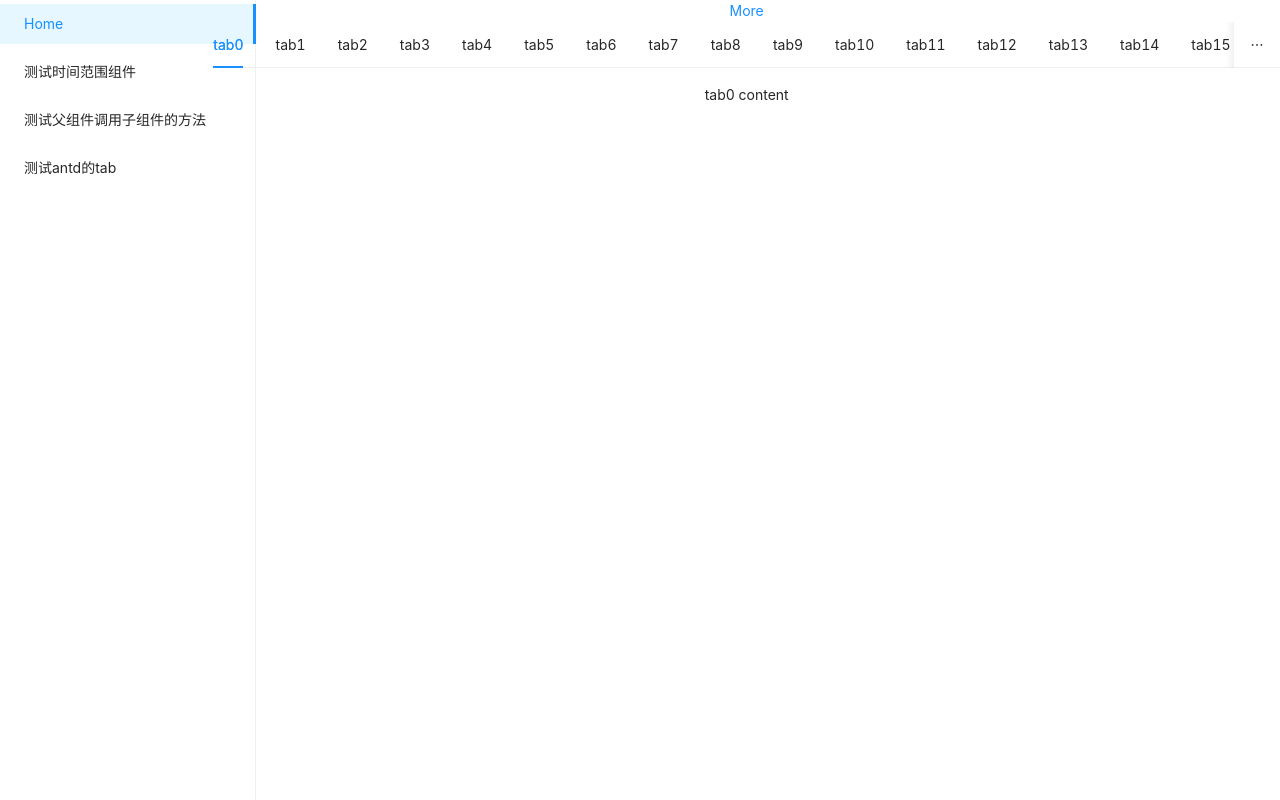
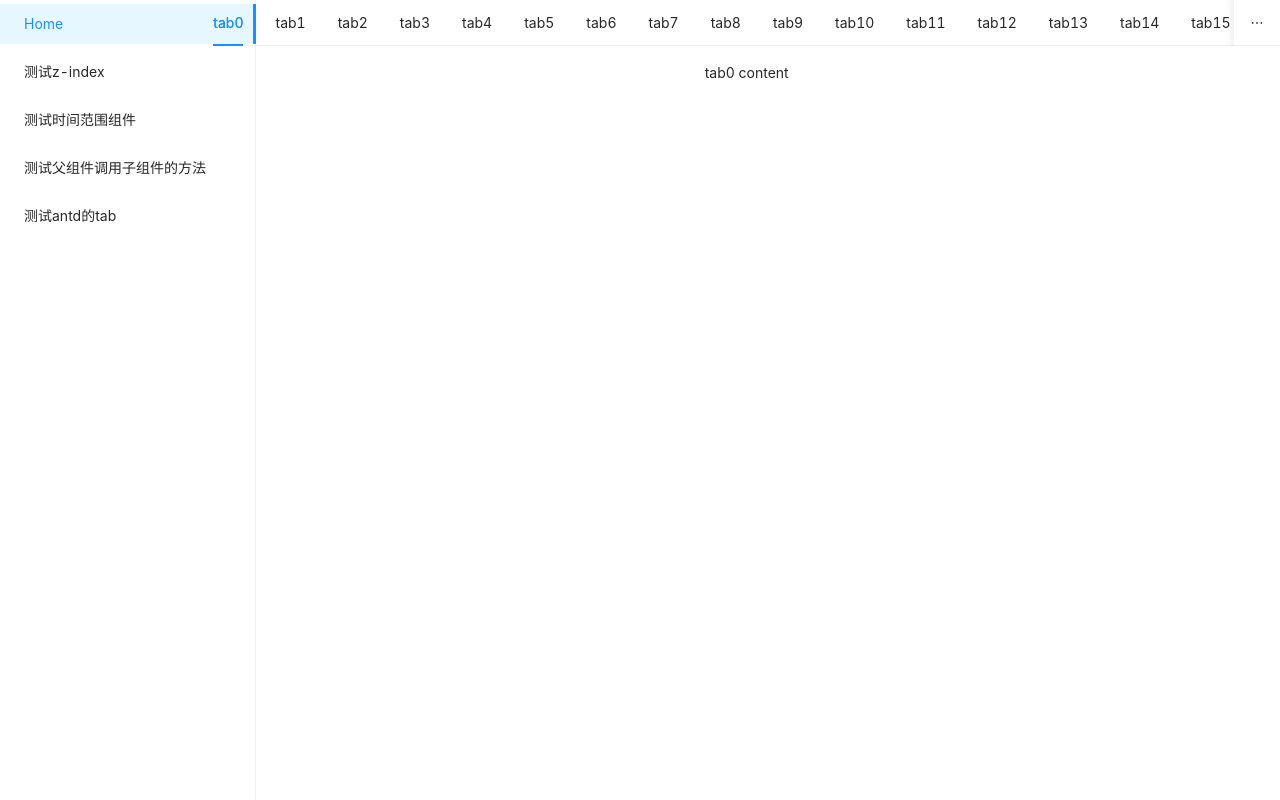
Before and after one commit to lixingjuan/react-playground, a React (Create React App) app: page /TestTabs in a window 1280 px wide. Built offline with nearby package versions, Linux system fonts and the light colour scheme.

Commit message:
fix: 删除了很多注释

```diff
--- a/src/pages/TestFancyInput/components/Input.js
+++ b/src/pages/TestFancyInput/components/Input.js
@@ -2,7 +2,6 @@ import { forwardRef, useImperativeHandle, useRef } from "react";
 
 function FancyInput(props, ref) {
   const inputRef = useRef();
-  console.log(233333);
   useImperativeHandle(ref, () => ({
     focus: () => {
       inputRef.current.focus();
--- a/src/pages/TestTabs/index.js
+++ b/src/pages/TestTabs/index.js
@@ -4,36 +4,12 @@ import { useRef, useEffect } from "react";
 const { TabPane } = Tabs;
 
 function callback(key) {
-  console.log(key);
+  console.log({ key });
 }
 
 const arr = Array.from({ length: 20 }).map((it, index) => ({
   tab: `tab${index}`,
 }));
-
-const menu = (
-  <Menu>
-    <Menu.Item>
-      <a
-        target="_blank"
-        rel="noopener noreferrer"
-        href="https://www.antgroup.com"
-      >
-        1st menu item
-      </a>
-    </Menu.Item>
-
-    <Menu.Item>
-      <a
-        target="_blank"
-        rel="noopener noreferrer"
-        href="https://www.luohanacademy.com"
-      >
-        3rd menu item (disabled)
-      </a>
-    </Menu.Item>
-  </Menu>
-);
 
 const Demo = () => {
   const handleMore = () => {};
@@ -44,12 +20,7 @@ const Demo = () => {
 
   return (
     <div>
-      <Dropdown overlay={menu} trigger={["click"]}>
-        <a className="ant-dropdown-link" onClick={(e) => e.preventDefault()}>
-          More
-        </a>
-      </Dropdown>
-
+      {/* onChange 居然是 */}
       <Tabs defaultActiveKey="1" onChange={callback}>
         {arr.map((it) => (
           <TabPane tab={it.tab} key={it.tab}>
--- a/src/router.js
+++ b/src/router.js
@@ -2,12 +2,18 @@ import Home from "./pages/Home/index";
 import TestFancyInput from "./pages/TestFancyInput/index";
 import TestDateRange from "./pages/TestDateRange/index";
 import TestTabs from "./pages/TestTabs/index";
+import TestZIndex from "./pages/TestZIndex/index";
 
 const routes = [
   {
     path: "/",
     desc: "Home",
     component: Home,
+  },
+  {
+    path: "/TestZIndex",
+    desc: "测试z-index",
+    component: TestZIndex,
   },
   {
     path: "/TestDateRange",
```
Also changed, not shown: src/pages/TestZIndex/index.css (renamed from src/components/index.css), src/pages/TestZIndex/index.js (renamed from src/components/TestZIndex.js).
